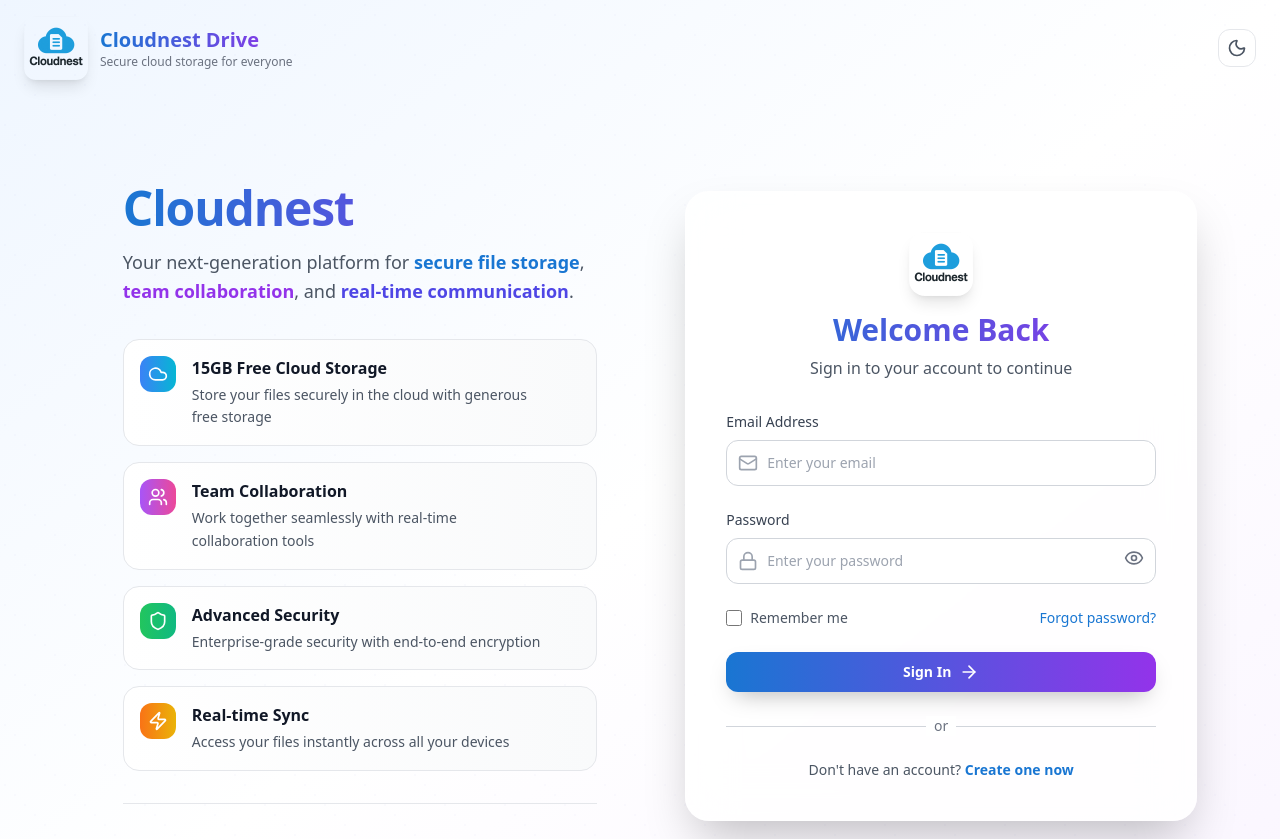
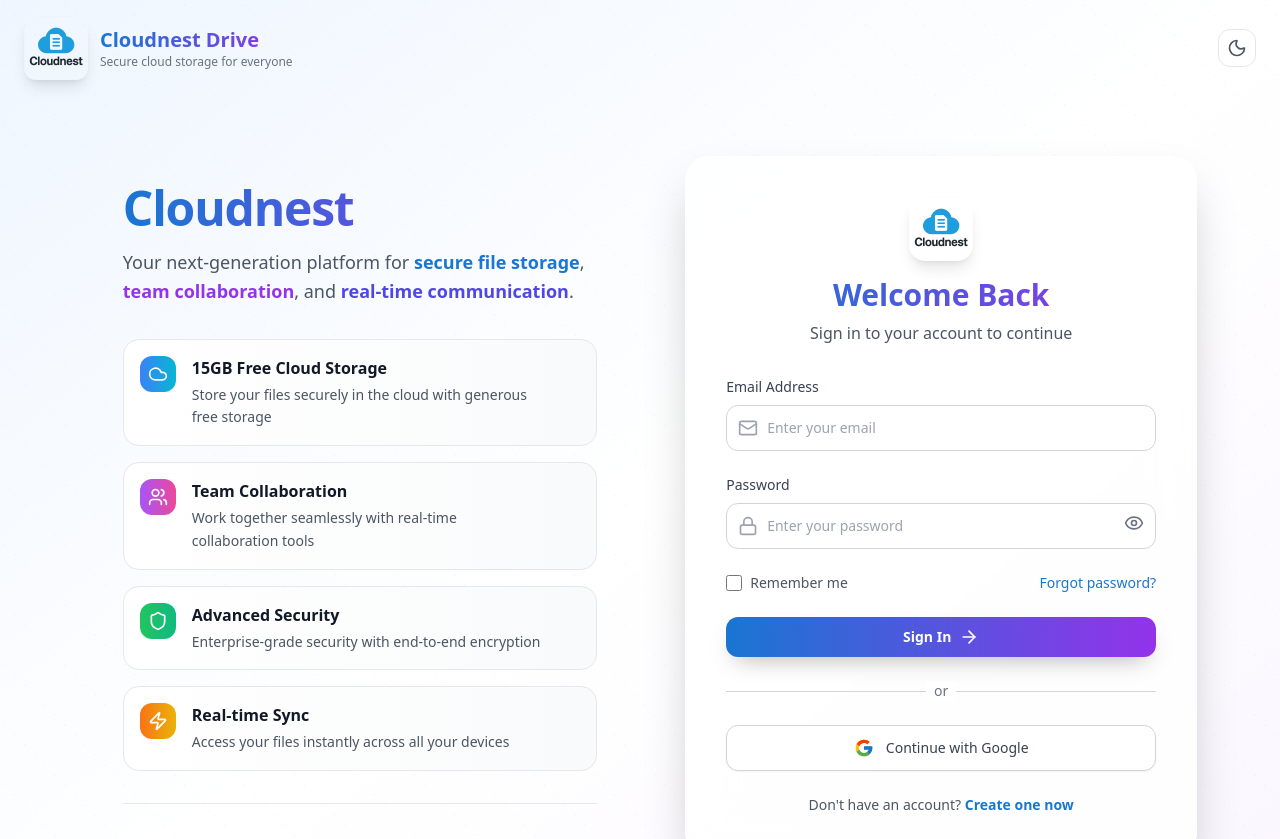
Before and after one commit to Prashgeek/cloudnest-auth-frontend, a React (Vite) app: page /auth in a window 1280 px wide. Shown: the top 839 px of the page. Built offline with nearby package versions, Linux system fonts and the light colour scheme.

Commit message:
Updated google auth feature

```diff
--- a/package.json
+++ b/package.json
@@ -10,15 +10,18 @@
   },
   "dependencies": {
     "@hookform/resolvers": "^5.2.1",
+    "@react-oauth/google": "^0.12.2",
     "@react-three/drei": "^9.86.3",
     "@react-three/fiber": "^8.15.17",
     "clsx": "^2.1.1",
     "framer-motion": "^12.23.12",
+    "jwt-decode": "^4.0.0",
     "lucide-react": "^0.541.0",
     "react": "^18.3.1",
     "react-dom": "^18.3.1",
     "react-dropzone": "^14.3.8",
     "react-hook-form": "^7.62.0",
+    "react-icons": "^5.5.0",
     "react-router-dom": "^7.8.2",
     "sonner": "^2.0.7",
     "tailwind-merge": "^3.3.1",
--- a/src/App.jsx
+++ b/src/App.jsx
@@ -1,3 +1,4 @@
+
 import { Routes, Route, Navigate } from 'react-router-dom';
 import { Toaster } from 'sonner';
 import AuthPage from './pages/AuthPage';
--- a/src/components/LoginForm.jsx
+++ b/src/components/LoginForm.jsx
@@ -1,6 +1,7 @@
 import { useState } from "react";
 import { motion } from "framer-motion";
 import { Mail, Lock, ArrowRight, Eye, EyeOff } from "lucide-react";
+import { FcGoogle } from "react-icons/fc"; // ✅ Google icon
 import InputField from "./InputField";
 import Button from "./Button";
 
@@ -12,6 +13,7 @@ function LoginForm({ onSwitch, onForgotPassword }) {
   const [showPassword, setShowPassword] = useState(false);
   const [loading, setLoading] = useState(false);
   const [errors, setErrors] = useState({});
+  const [loginError, setLoginError] = useState("");
 
   const handleInputChange = (e) => {
     const { name, value } = e.target;
@@ -42,12 +44,16 @@ function LoginForm({ onSwitch, onForgotPassword }) {
     e.preventDefault();
     if (!validateForm()) return;
     setLoading(true);
+    setLoginError("");
 
     try {
-      // TODO: Replace with real API request
+      // ✅ Simulated API login
       await new Promise((resolve) => setTimeout(resolve, 1500));
 
-      if (formData.email === "test@example.com" && formData.password === "123456") {
+      if (
+        formData.email === "test@example.com" &&
+        formData.password === "123456"
+      ) {
         localStorage.setItem("authToken", "sample_token");
         window.location.href = "/dashboard";
       } else {
@@ -60,6 +66,24 @@ function LoginForm({ onSwitch, onForgotPassword }) {
     }
   };
 
+  // ✅ Fake Google login
+  const handleGoogleLogin = async () => {
+    setLoading(true);
+    setLoginError("");
+
+    try {
+      // Simulate API call
+      await new Promise((resolve) => setTimeout(resolve, 1500));
+
+      // ✅ Pretend success
+      localStorage.setItem("authToken", "google_sample_token");
+      window.location.href = "/dashboard";
+    } catch (err) {
+      setLoginError("Google login failed. Please try again.");
+    } finally {
+      setLoading(false);
+    }
+  };
 
   return (
     <motion.div
@@ -74,7 +98,7 @@ function LoginForm({ onSwitch, onForgotPassword }) {
           <img
             src="/logo.png"
             alt="Logo"
-            className="w-16 h-16 p-0  rounded-2xl shadow-lg object-contain"
+            className="w-16 h-16 p-0 rounded-2xl shadow-lg object-contain"
           />
         </div>
         <h2 className="text-3xl font-bold bg-gradient-to-r from-brand to-purple-600 bg-clip-text text-transparent">
@@ -112,14 +136,14 @@ function LoginForm({ onSwitch, onForgotPassword }) {
               onClick={() => setShowPassword(!showPassword)}
               className="text-gray-500 hover:text-gray-700 dark:text-gray-400 dark:hover:text-gray-200"
             >
-              {showPassword ? (
-                <EyeOff className="w-5 h-5" />
-              ) : (
-                <Eye className="w-5 h-5" />
-              )}
+              {showPassword ? <EyeOff className="w-5 h-5" /> : <Eye className="w-5 h-5" />}
             </button>
           }
         />
+
+        {loginError && (
+          <p className="text-sm text-red-600 dark:text-red-400">{loginError}</p>
+        )}
 
         <div className="flex items-center justify-between">
           <label className="flex items-center">
@@ -149,6 +173,7 @@ function LoginForm({ onSwitch, onForgotPassword }) {
           Sign In
         </Button>
 
+        {/* Divider */}
         <div className="relative my-6">
           <div className="absolute inset-0 flex items-center">
             <div className="w-full border-t border-gray-300 dark:border-gray-600" />
@@ -159,6 +184,19 @@ function LoginForm({ onSwitch, onForgotPassword }) {
             </span>
           </div>
         </div>
+
+        {/* Google Login Button */}
+        <motion.button
+          type="button"
+          onClick={handleGoogleLogin}
+          disabled={loading}
+          className="w-full flex items-center justify-center gap-3 bg-white dark:bg-gray-800 border border-gray-300 dark:border-gray-600 rounded-xl shadow-sm hover:shadow-md px-4 py-3 text-sm font-medium text-gray-700 dark:text-gray-200 transition-all disabled:opacity-50"
+          whileHover={{ scale: 1.02 }}
+          whileTap={{ scale: 0.98 }}
+        >
+          <FcGoogle className="w-5 h-5" />
+          Continue with Google
+        </motion.button>
 
         <p className="text-center text-sm text-gray-600 dark:text-gray-400">
           Don't have an account?{" "}
--- a/src/pages/AuthPage.jsx
+++ b/src/pages/AuthPage.jsx
@@ -149,7 +149,7 @@ export default function AuthPage() {
       {/* Footer */}
       <footer className="relative z-10 text-center py-6 px-6 border-t border-gray-200/50 dark:border-gray-700/50 bg-white/30 dark:bg-gray-900/30 backdrop-blur-sm">
         <p className="text-xs text-gray-500 dark:text-gray-400">
-          © 2025 Cloudnest. Secure cloud storage for everyone.
+          Â© 2025 Cloudnest. Secure cloud storage for everyone.
         </p>
         <div className="flex justify-center gap-6 mt-2">
           <a
```
Also changed, not shown: src/pages/Dashboard.jsx (line endings or trailing spaces), 1 other file (tests, documents, lock files or other folders).
